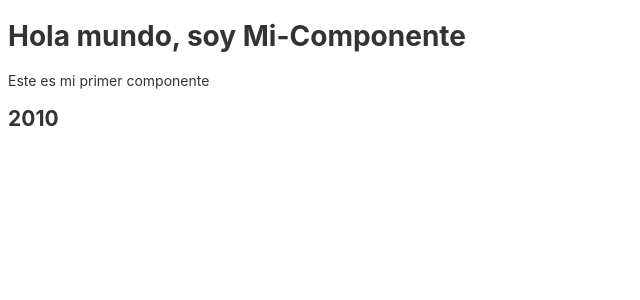
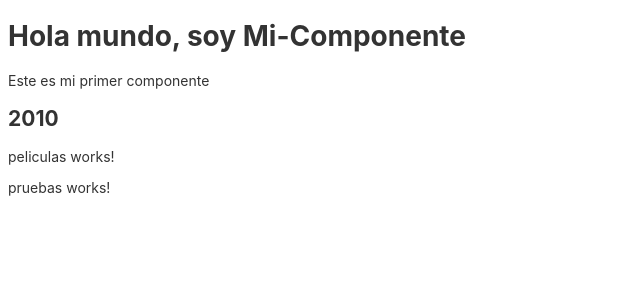
Before and after one commit to GBarrera817/ProyectoAngular8, an Angular app: page / in a window 1280 px wide. Shown: the top 300 px of the page, without its empty margins (0-640 px from the left). Built offline with nearby package versions, Linux system fonts and the light colour scheme.

Commit message:
Se muestran los components creados

```diff
--- a/src/app/app.component.html
+++ b/src/app/app.component.html
@@ -301,6 +301,11 @@
 <!--Prueba con componentes -->
 <mi-componente></mi-componente>
 
+<app-peliculas></app-peliculas>
+
+<app-pruebas></app-pruebas>
+
+
 <!-- * * * * * * * * * * * * * * * * * * * * * * * * * * * * * * * -->
 <!-- * * * * * * * * * * * The content above * * * * * * * * * * * -->
 <!-- * * * * * * * * * * is only a placeholder * * * * * * * * * * -->
```
